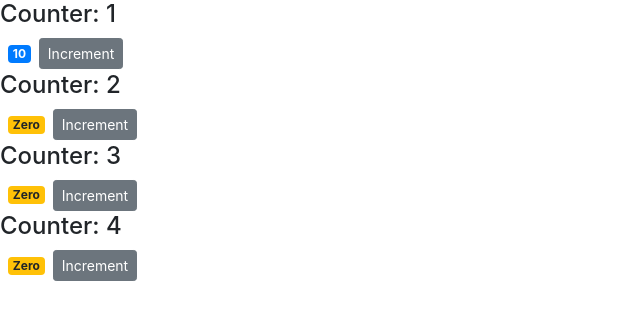
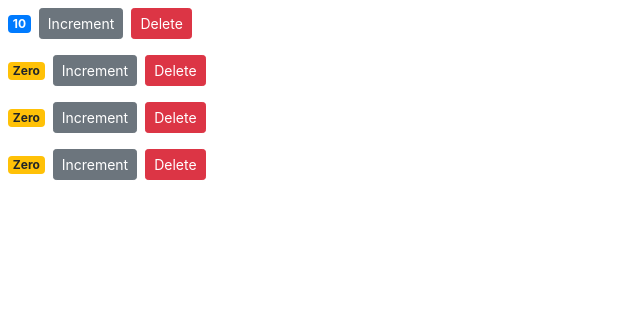
Before and after one commit to shibly006/counter-app, a React (Create React App) app: page / in a window 1280 px wide. Shown: the top 320 px of the page, without its empty margins (0-640 px from the left). Built offline with nearby package versions, Linux system fonts and the light colour scheme.

Commit message:
Delete button added.

```diff
--- a/src/components/counter.jsx
+++ b/src/components/counter.jsx
@@ -24,13 +24,22 @@
         console.log('Props', this.props);
         return (
                 <div>
-                    {this.props.children}
+                    {/* {this.props.children}                */}
+
                     <span className={this.getBadgeClsses()}>{this.formatCount()}</span>
+
                     <button
                         onClick={()=>this.handleIncrement({id: 1})}
                         className="btn btn-secondary btn-sm"
                         >
                         Increment
+                    </button>
+
+                    <button
+                        onClick={ () => this.props.onDelete(this.props.id)}
+                        className="btn btn-danger btn-sm m-2"
+                        >
+                        Delete
                     </button>
                 </div>
                 );
--- a/src/components/counters.jsx
+++ b/src/components/counters.jsx
@@ -12,11 +12,17 @@
         ]
     }
 
+    hanldeDelete = (id) => {
+        // console.log(id);
+        const counters = this.state.counters.filter(c => c.id !== id);
+        this.setState({counters});
+    }
+
     render() {
         return (
             <div>
                 {this.state.counters.map(counter => (
-                    <Counter key={counter.id} value={counter.value}>
+                    <Counter key={counter.id} onDelete={this.hanldeDelete} value={counter.value} id={counter.id}>
                         <h4>Counter: {counter.id}</h4>
                     </Counter>
                 ))}
```
